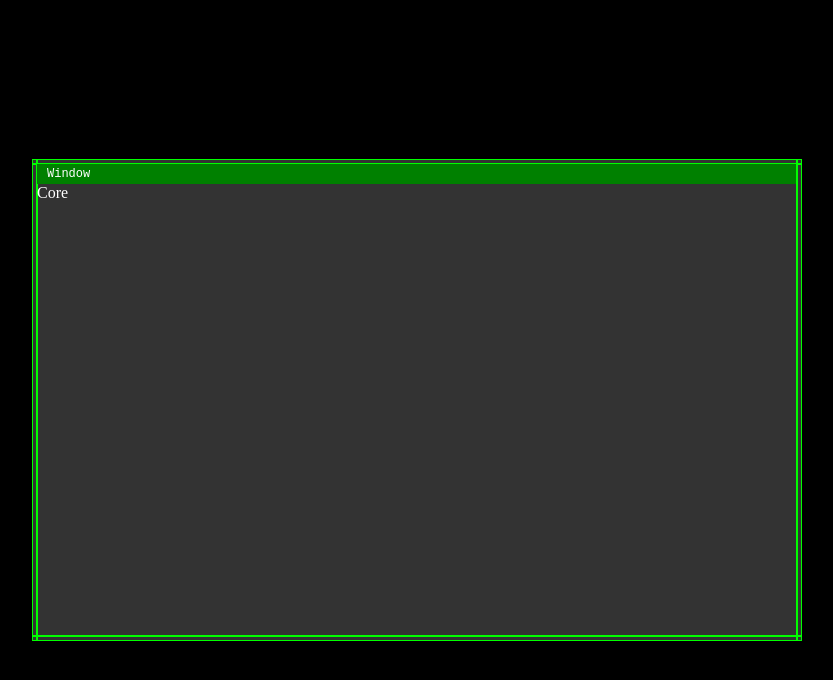
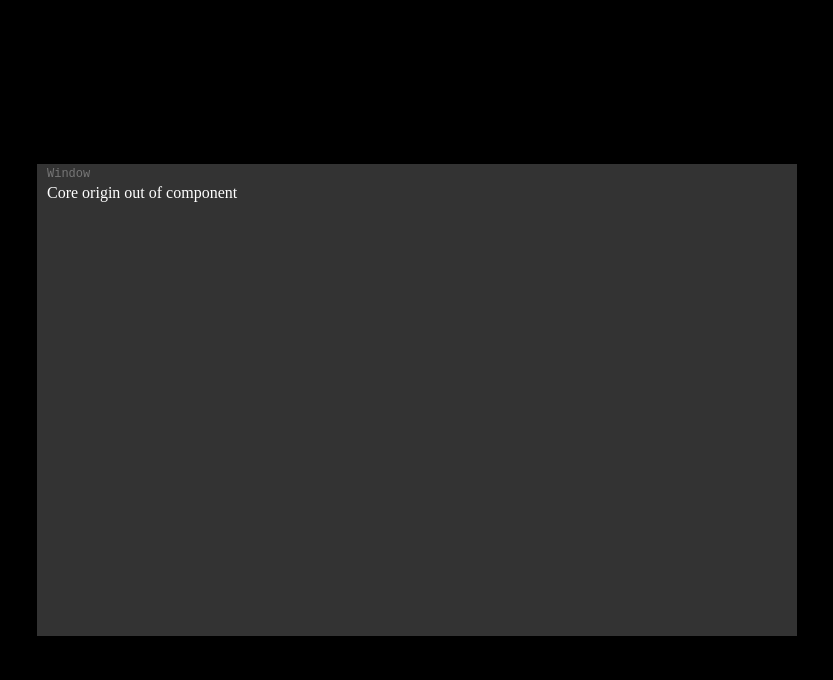
Before and after one commit to NazarenoTognoli/shiny-computing-machine, an Angular app: page / in a window 1280 px wide. Shown: the top 680 px of the page, without its empty margins (223-1056 px from the left). Built offline with nearby package versions, Linux system fonts and the light colour scheme.

Commit message:
window style changed-2

```diff
--- a/src/app/app.component.html
+++ b/src/app/app.component.html
@@ -9,7 +9,7 @@
 <div class="app">
   <div class="dashboard">
     <app-window class="window-test">
-      <span>Core</span>
+      <span class="window-test__span">Core origin out of component</span>
     </app-window>
   </div>
 </div>
--- a/src/app/app.component.scss
+++ b/src/app/app.component.scss
@@ -4,4 +4,7 @@
     height: 100vh;
     position: relative;
 }
+.window-test__span {
+    padding-left: 10px;
+}
 //formula para centrar un div: (tamaño del viewport - tamaño del div) / 2.
--- a/src/app/features/window/resize/resize.component.ts
+++ b/src/app/features/window/resize/resize.component.ts
@@ -76,7 +76,7 @@ export class ResizeComponent {
   config = input<ResizeConfig>(defaultConfig);
 
   onMouseDownOutput = output<OnMouseDownOutput>();
-  onMouseMoveOutput = output<any>();
+  onMouseMoveOutput = output<OnMouseMoveOutput>();
   onMouseUpOutput = output<OnMouseUpOutput>();
 
   notifyOnMouseDownOutput(value:OnMouseDownOutput){
--- a/src/app/features/window/window.component.scss
+++ b/src/app/features/window/window.component.scss
@@ -2,11 +2,10 @@
 
 :host {
     color: #fff;
-    outline: 1px solid red;
+    //outline: 1px solid red;
     display: flex;
     flex-direction: column;
     position: absolute;
-    background: #333;
 }
 .core {
     height: calc(100% - 20px);
@@ -15,7 +14,6 @@
 .header {
     height: 20px;
     width: 100%;
-    background: #000;
     display: flex;
     align-items: center;
     user-select: none;
@@ -28,11 +26,11 @@ app-reposition {
     height: 100%;
     left: 0;
     top: 0;
-    background: green;
 }
 .header > span {
     font-family: monospace;
     font-size: 12px;
     padding-left: 10px;
     z-index: 10;
+    color: #777;
 }
--- a/src/app/features/window/window.table.scss
+++ b/src/app/features/window/window.table.scss
@@ -2,7 +2,7 @@
     display: flex;
 }
 .col {
-    outline: 1px solid #0F0;
+    //outline: 1px solid #0F0;
     z-index: 100;
 }
 .row-1, .row-3 {
@@ -32,6 +32,7 @@
     display: flex;
     flex-wrap: nowrap;
     flex-direction: column;
+    background: #333;
 }
 .row-2 > .col-3 {
     height: 100%;
```
